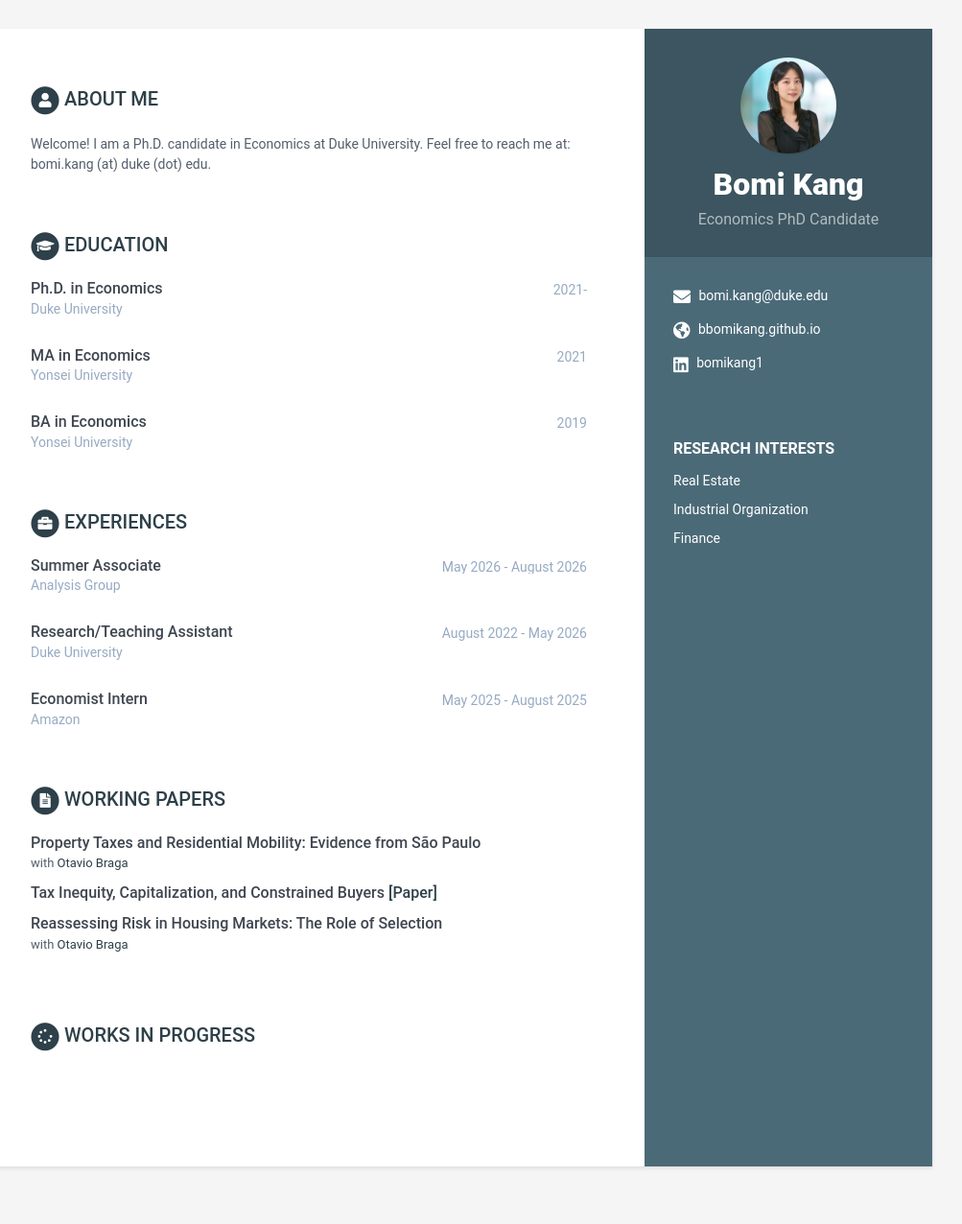
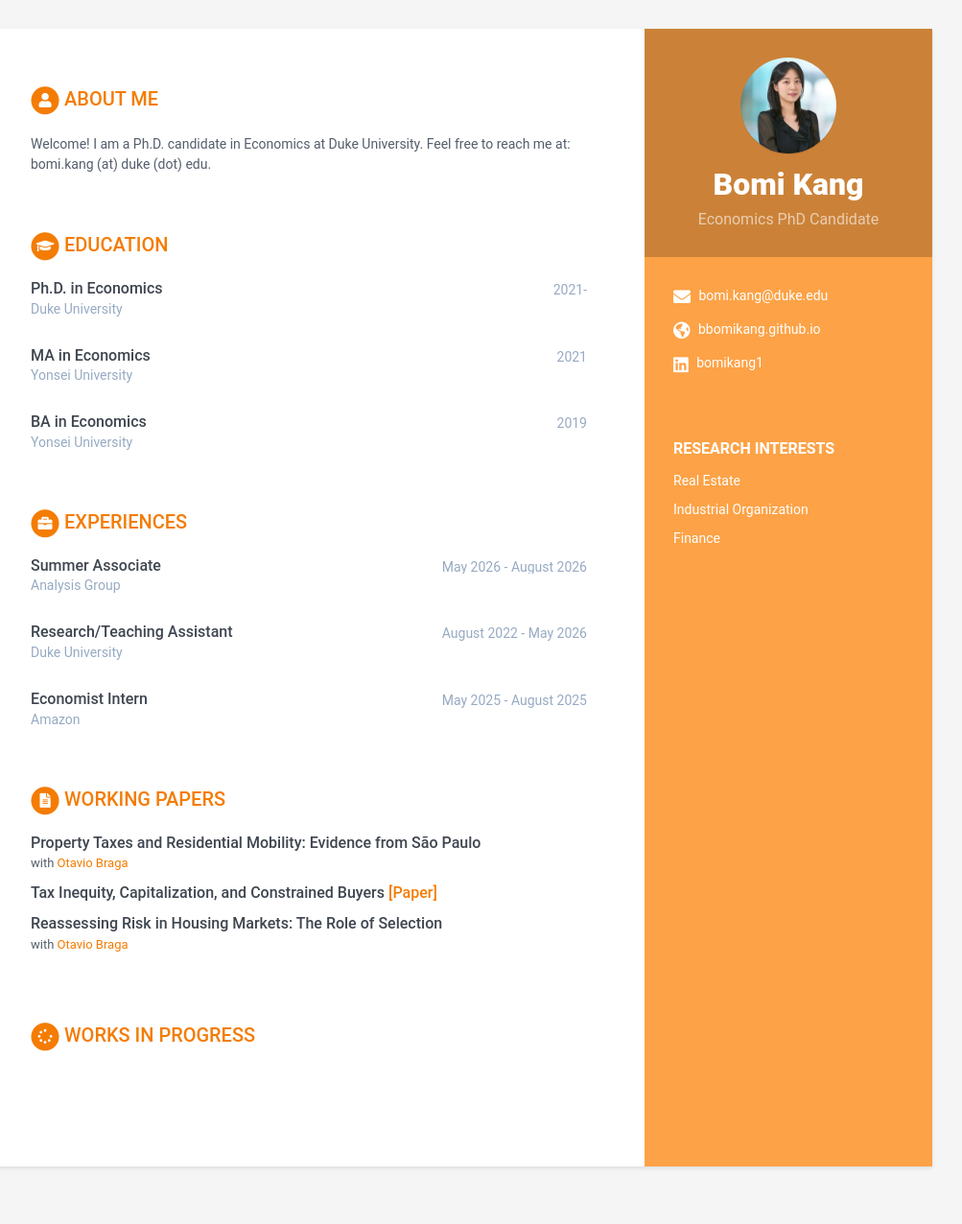
Before and after one commit to bbomikang/bbomikang.github.io, a Jekyll site: the page built from index.html, in a window 1280 px wide. Shown: the whole page at 96% size, without its empty margins (168-1171 px from the left). Built offline with Jekyll 4.4.1, drawn with Linux system fonts in a browser that asks for light colours.

Commit message:
Update theme skin to orange
Changed theme skin from ceramic to orange.

```diff
--- a/_config.yml
+++ b/_config.yml
@@ -10,7 +10,7 @@ url: 'https://bbomikang.github.io'
 
 description: Bomi Kang Economics PhD at Duke University
 # Style will be applied only after restarting the build or serve. Just choose one of the options.
-theme_skin: ceramic # blue turquoise green berry orange ceramic
+theme_skin: orange # blue turquoise green berry orange ceramic
 chrome_mobile_color: #use hex colors (ex:#1976d2) or leave empty if you don't want a color for chrome mobile searchbar
 
 # Sass/SCSS
```
